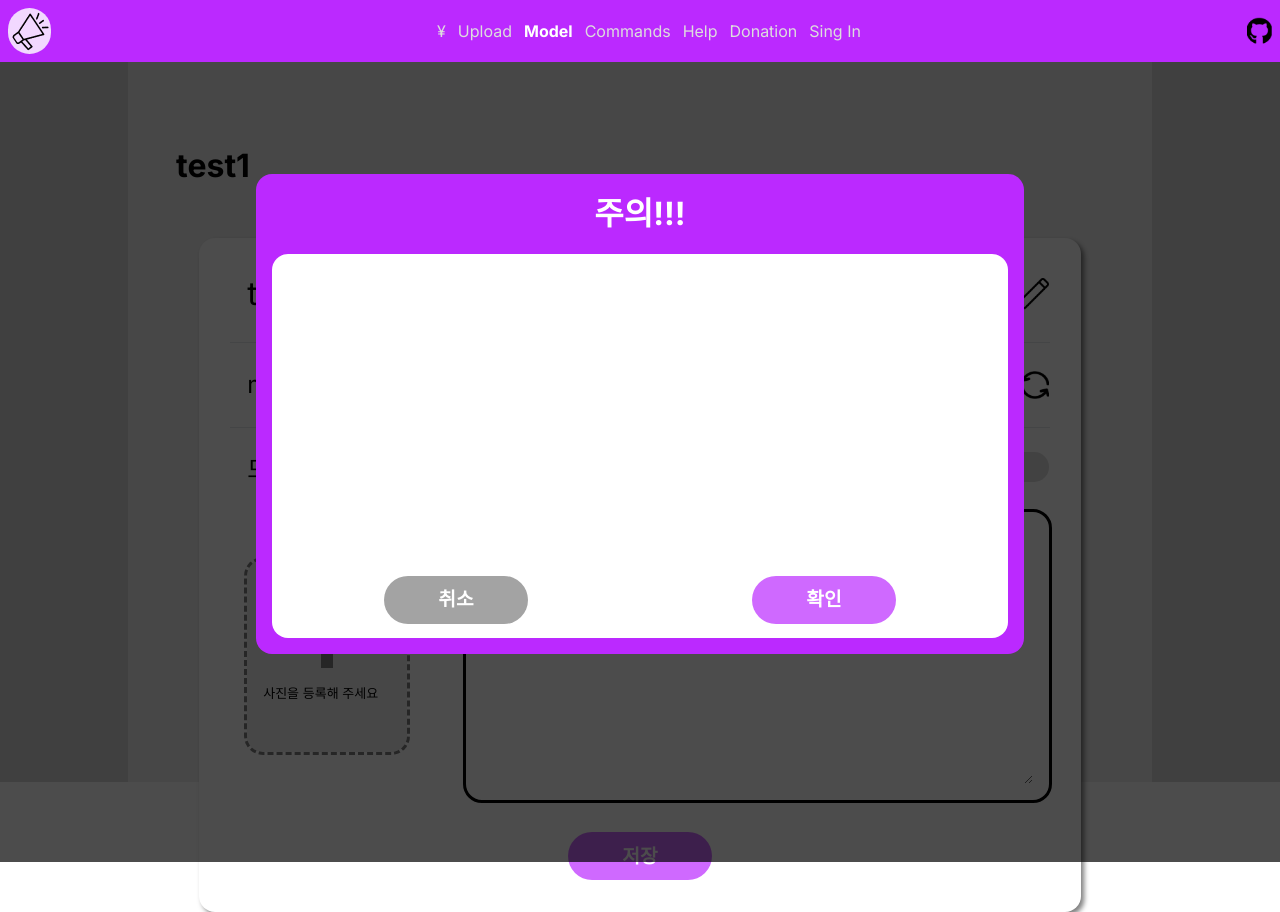
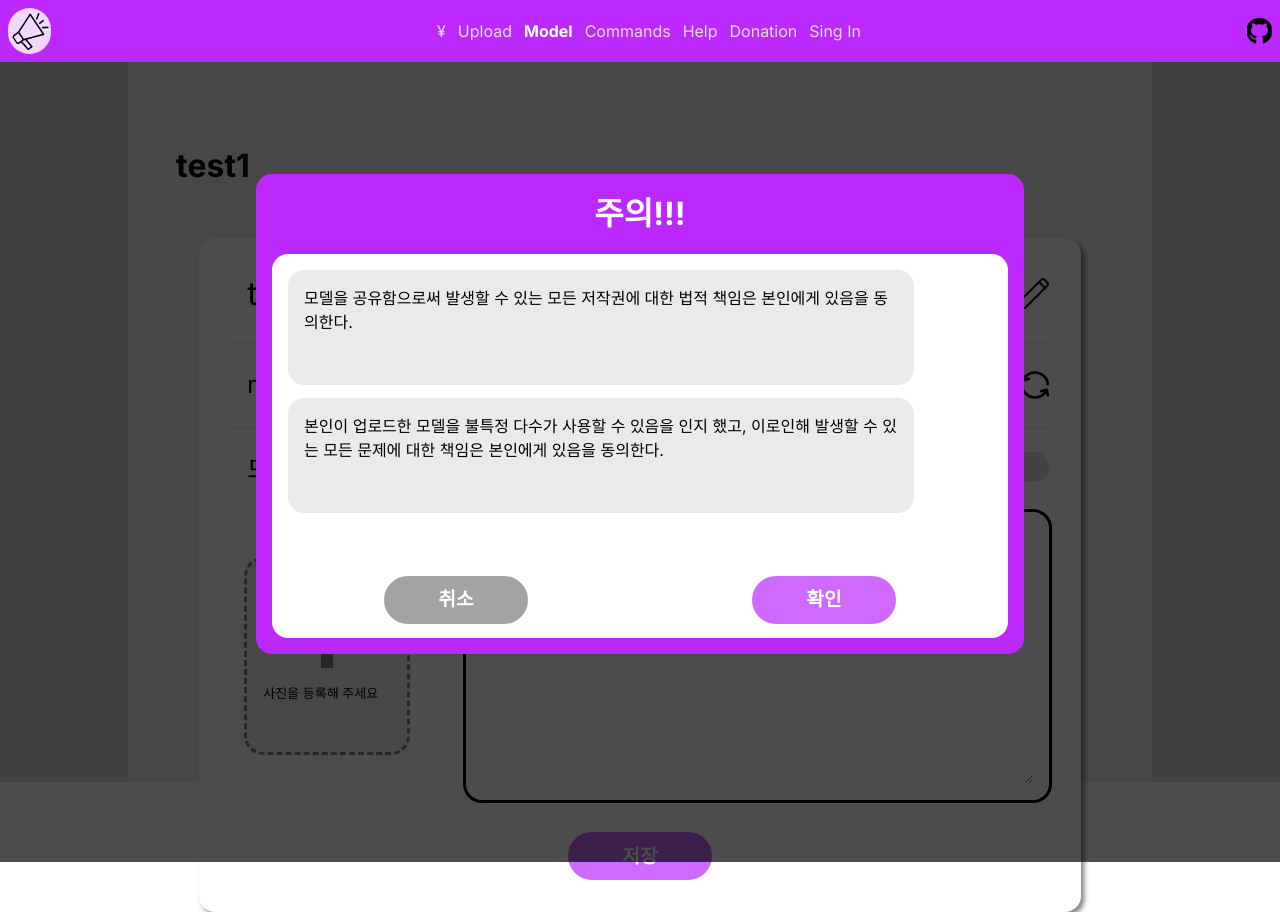
Before and after one commit to KHU-Cloud-Project-E/Front, a React (Vite) app in the folder front_code_ui_tts/: page /model/edit/1 in a window 1280 px wide. Both pictures are taken after a click on the element 1018 px from the left and 467 px from the top of the page. Built offline with nearby package versions, Linux system fonts and the light colour scheme.

Commit message:
Update model edit page

```diff
--- a/front_code_ui_tts/src/component/overlay/css/Warning.module.css
+++ b/front_code_ui_tts/src/component/overlay/css/Warning.module.css
@@ -2,7 +2,39 @@
     position: absolute;
     height: 100vh;
     width: 100vw;
+    display: none;
 }
+
+.warningon{
+    display: block;
+    opacity: 0;
+    animation: fadein 0.5s ease-in-out forwards;
+}
+
+.warningoff{
+    opacity: 1;
+    animation: fadeout 0.5s ease-in-out forwards;
+}
+
+@keyframes fadein {
+    from{
+        opacity : 0;
+    }
+    to{
+        opacity : 1;
+    }
+}
+
+@keyframes fadeout {
+    from{
+        opacity : 1;
+    }
+    to{
+        opacity : 0;
+        display: none;
+    }
+}
+
 
 .fog{
     position: absolute;
--- a/front_code_ui_tts/src/component/overlay/overlayWarning.jsx
+++ b/front_code_ui_tts/src/component/overlay/overlayWarning.jsx
@@ -8,7 +8,7 @@ const OverlayWarning = ({children, clickCancle, clickConfirm, isDisplay}) => {
     };
 
     return (
-        <div className={styles.overlaybackground} style={basicStyle}>
+        <div className={`${styles.overlaybackground} ${isDisplay?styles.warningon:styles.warningoff}`}>
             <div className={styles.fog}>
             </div>
             <div className={styles.warningbox}>
--- a/front_code_ui_tts/src/css/modelEdit.module.css
+++ b/front_code_ui_tts/src/css/modelEdit.module.css
@@ -153,6 +153,36 @@
     margin: 2rem;
 }
 
+.warnContentBox{
+    width: 100%;
+    height: 100%;
+    display: flex;
+    overflow: auto;
+    flex-direction: column;
+}
+
+.warnContent{
+    width: auto;
+    height: 8rem;
+    display: grid;
+    grid-template-columns: 8fr 1fr;
+}
+
+.warnContentTextBox{
+    height : 90%;
+    width: auto;
+    float: left;
+    background-color: #EAEAEA;
+    padding: 1rem;
+    border-radius: 1rem;
+}
+
+.warnContentCkeckbox{
+    height: 90%;
+    width: auto;
+    float: right;
+}
+
 .sepBlock {
     margin-top: 1.5rem;
     align-self: center;
--- a/front_code_ui_tts/src/pages/modelEdit.jsx
+++ b/front_code_ui_tts/src/pages/modelEdit.jsx
@@ -17,7 +17,27 @@ const testJson = {
     "share" : false, //공유옵션 활성화 여부
     "ficture_src" : "", //모델 사진 경로
     "detail" : "this is test model" //모델에 대한 상세 설명
-  };
+};
+
+const warnTexts = [
+    "모델을 공유함으로써 발생할 수 있는 모든 저작권에 대한 법적 책임은 본인에게 있음을 동의한다.",
+    "본인이 업로드한 모델을 불특정 다수가 사용할 수 있음을 인지 했고, 이로인해 발생할 수 있는 모든 문제에 대한 책임은 본인에게 있음을 동의한다."
+];
+
+const filledFalse = Array(warnTexts.length).fill(false);
+
+const WarnContent = ({warnText}) => {
+    return(
+        <div className={styles.warnContent}>
+            <div className={styles.warnContentTextBox}>
+                <p>{warnText}</p>
+            </div>
+            <div className={styles.warnContentCkeckbox}>
+
+            </div>
+        </div>
+    );
+}
 
 
 function ModelEdit(){
@@ -30,6 +50,7 @@ function ModelEdit(){
     const [editName, setEditName] = useState(description);
     const [editDetail, setEditDetail] = useState(detail);
     const [overlayShare, setOverlayShare] = useState(false);
+    const [warnChecked, setWarnChecked] = useState(filledFalse);
 
     const handleCopyToClipboard = () => {
         clipboardCopy(modelId);
@@ -138,7 +159,13 @@ function ModelEdit(){
             </div>
             <OverlayWarning isDisplay={overlayShare}
             clickCancle={overlayShareCancel}
-            clickConfirm={overlayShareConfirm} ></OverlayWarning>
+            clickConfirm={overlayShareConfirm} >
+                <div className={styles.warnContentBox}>
+                    {warnTexts.map(wtext => (
+                        <WarnContent warnText={wtext}/>
+                    ))}
+                </div>
+            </OverlayWarning>
         </div>
     );
 
```
